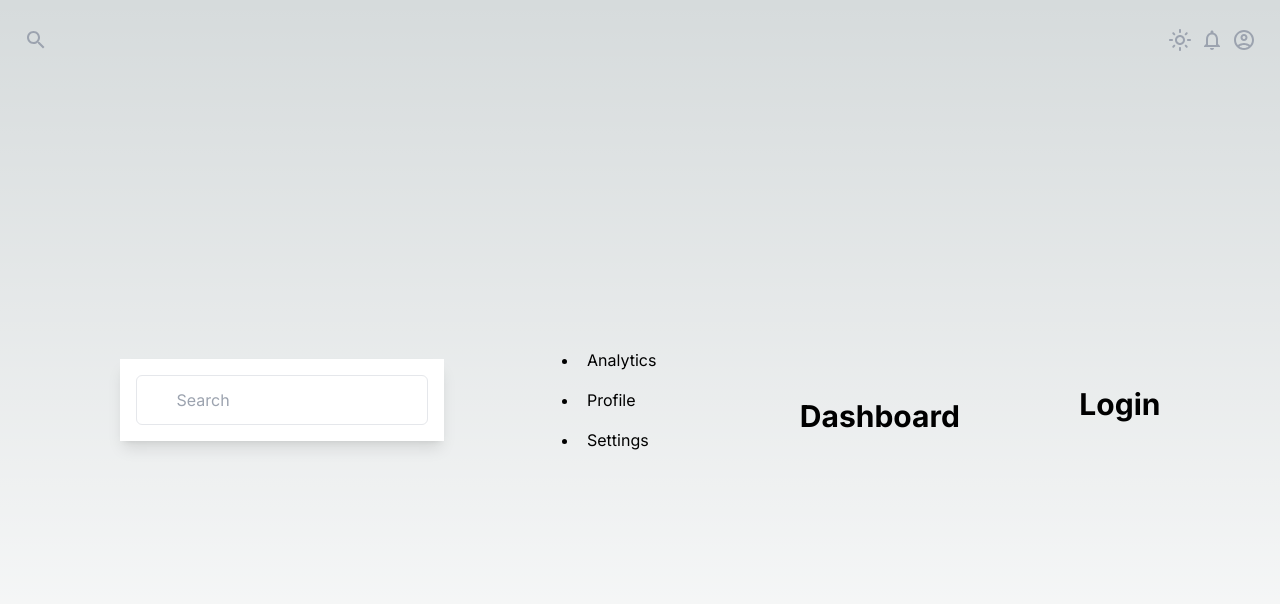
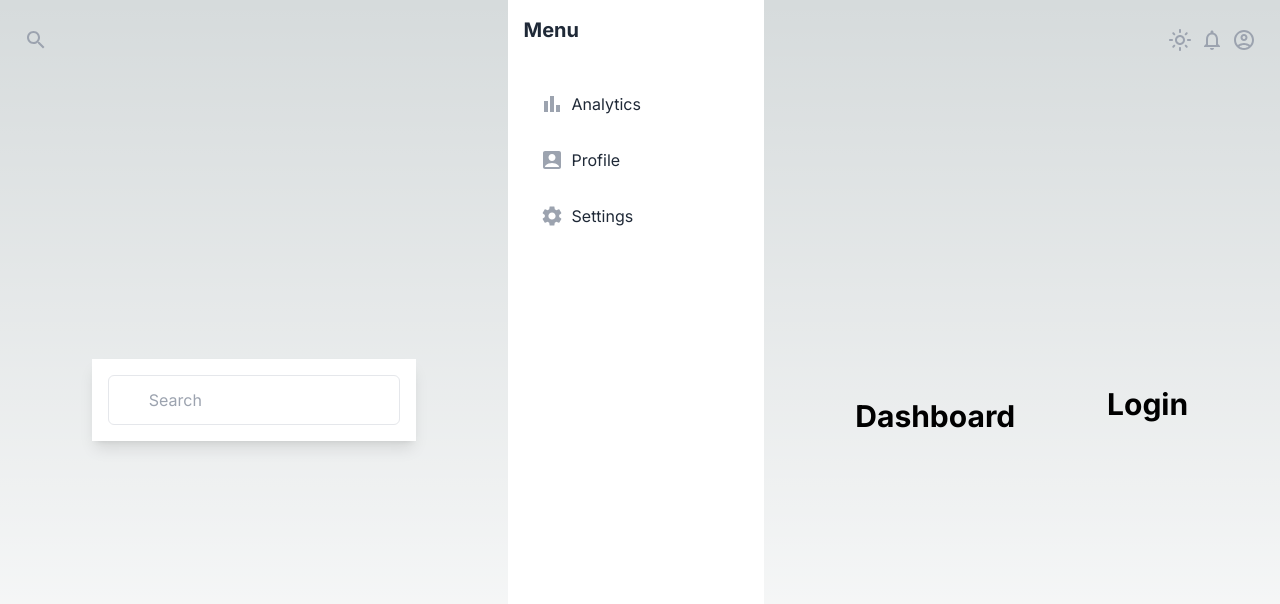
Before and after one commit to ShlokBharadwaj/Visualize, a Next.js app in the folder client/: page / in a window 1280 px wide. Shown: the top 604 px of the page. Built offline with nearby package versions, Linux system fonts and the light colour scheme.

Commit message:
Add: Intial SideMenu

```diff
--- a/client/src/app/components/SideMenu/SideMenu.tsx
+++ b/client/src/app/components/SideMenu/SideMenu.tsx
@@ -1,13 +1,28 @@
 import React from 'react';
+import { BarChart, Settings, AccountBox } from '@mui/icons-material';
 
 const SideMenu = () => {
     return (
-        <ul className="bg-transparent-100 p-4 list-disc">
-            <li className="p-2">Analytics</li>
-            <li className="p-2">Profile</li>
-            <li className="p-2">Settings</li>
-        </ul>
-    )
+        <div className="bg-white w-64 h-screen flex flex-col">
+            <div className="p-4">
+                <h2 className="text-xl font-bold text-gray-800">Menu</h2>
+            </div>
+            <ul className="flex-grow flex flex-col justify-start p-4">
+                <li className="p-4 flex items-center">
+                    <BarChart className="text-gray-400 mr-2" />
+                    <span className="text-gray-800">Analytics</span>
+                </li>
+                <li className="p-4 flex items-center">
+                    <AccountBox className="text-gray-400 mr-2" />
+                    <span className="text-gray-800">Profile</span>
+                </li>
+                <li className="p-4 flex items-center">
+                    <Settings className="text-gray-400 mr-2" />
+                    <span className="text-gray-800">Settings</span>
+                </li>
+            </ul>
+        </div>
+    );
 }
 
 export default SideMenu;
```
